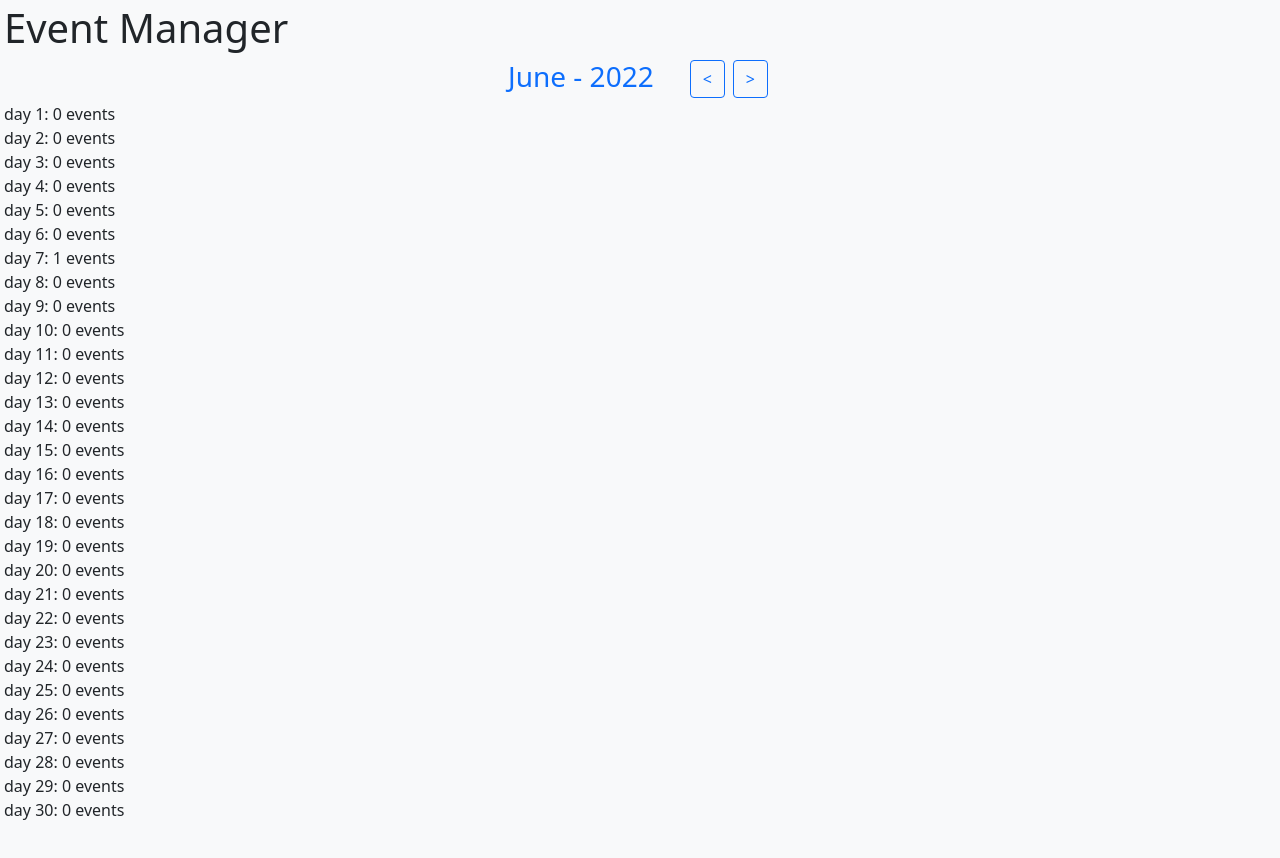
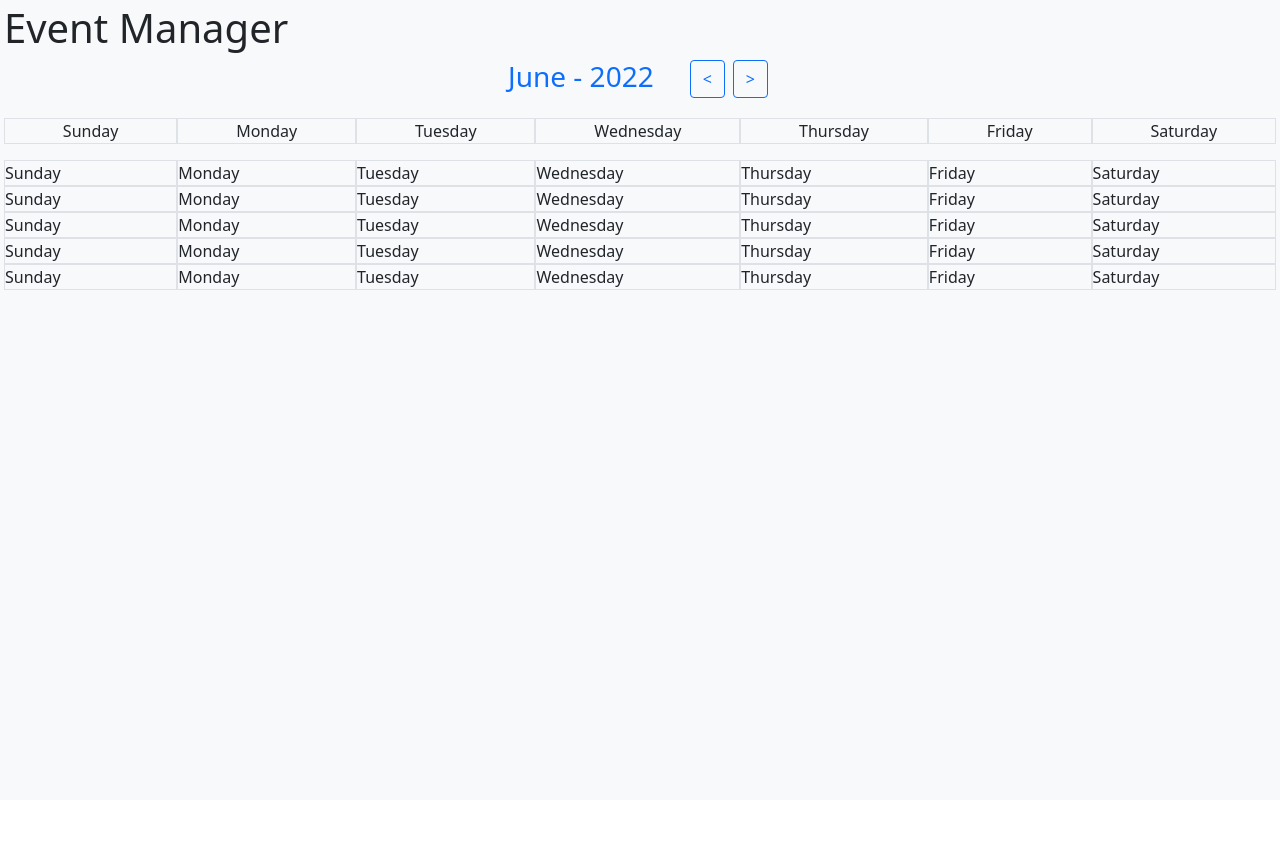
Before and after one commit to vitor-msp/event-manager-react, a React (Create React App) app: page / in a window 1280 px wide. Shown: the top 858 px of the page. After the commit the page ends 800 px from the top, so only its background shows below. Built offline with nearby package versions, Linux system fonts and the light colour scheme.

Commit message:
basic struct grid calendar

```diff
--- a/src/components/App.tsx
+++ b/src/components/App.tsx
@@ -8,7 +8,7 @@ function App() {
   const viewMode = useSelector((state: RootState) => state.viewMode.type);
 
   return (
-    <div className="bg-light p-1" style={{ minHeight: "100vw" }}>
+    <div style={{ minHeight: "100vh" }} className="bg-light p-1">
       <h1 className="">Event Manager</h1>
       <div className="">
         {viewMode === ViewType.day && <Day />}
--- a/src/components/Month.tsx
+++ b/src/components/Month.tsx
@@ -122,11 +122,67 @@ export const Month = () => {
         </div>
       </div>
 
-      <div>
-        {daysRender.map((day: any) => {
+      <div className="d-flex my-3 text-center">
+        <div className="flex-fill border">Sunday</div>
+        <div className="flex-fill border">Monday</div>
+        <div className="flex-fill border">Tuesday</div>
+        <div className="flex-fill border">Wednesday</div>
+        <div className="flex-fill border">Thursday</div>
+        <div className="flex-fill border">Friday</div>
+        <div className="flex-fill border">Saturday</div>
+      </div>
+
+      <div className="d-flex flex-column m-0" style={{ height: "70vh" }}>
+          <div className="d-flex">
+            <div className="flex-fill border">Sunday</div>
+            <div className="flex-fill border">Monday</div>
+            <div className="flex-fill border">Tuesday</div>
+            <div className="flex-fill border">Wednesday</div>
+            <div className="flex-fill border">Thursday</div>
+            <div className="flex-fill border">Friday</div>
+            <div className="flex-fill border">Saturday</div>
+          </div>
+          <div className="d-flex">
+            <div className="flex-fill border">Sunday</div>
+            <div className="flex-fill border">Monday</div>
+            <div className="flex-fill border">Tuesday</div>
+            <div className="flex-fill border">Wednesday</div>
+            <div className="flex-fill border">Thursday</div>
+            <div className="flex-fill border">Friday</div>
+            <div className="flex-fill border">Saturday</div>
+          </div>
+          <div className="d-flex">
+            <div className="flex-fill border">Sunday</div>
+            <div className="flex-fill border">Monday</div>
+            <div className="flex-fill border">Tuesday</div>
+            <div className="flex-fill border">Wednesday</div>
+            <div className="flex-fill border">Thursday</div>
+            <div className="flex-fill border">Friday</div>
+            <div className="flex-fill border">Saturday</div>
+          </div>
+          <div className="d-flex">
+            <div className="flex-fill border">Sunday</div>
+            <div className="flex-fill border">Monday</div>
+            <div className="flex-fill border">Tuesday</div>
+            <div className="flex-fill border">Wednesday</div>
+            <div className="flex-fill border">Thursday</div>
+            <div className="flex-fill border">Friday</div>
+            <div className="flex-fill border">Saturday</div>
+          </div>
+          <div className="d-flex">
+            <div className="flex-fill border">Sunday</div>
+            <div className="flex-fill border">Monday</div>
+            <div className="flex-fill border">Tuesday</div>
+            <div className="flex-fill border">Wednesday</div>
+            <div className="flex-fill border">Thursday</div>
+            <div className="flex-fill border">Friday</div>
+            <div className="flex-fill border">Saturday</div>
+          </div>
+      </div>
+
+      {/* {daysRender.map((day: any) => {
           return day;
-        })}
-      </div>
+        })} */}
     </div>
   );
 };
```
